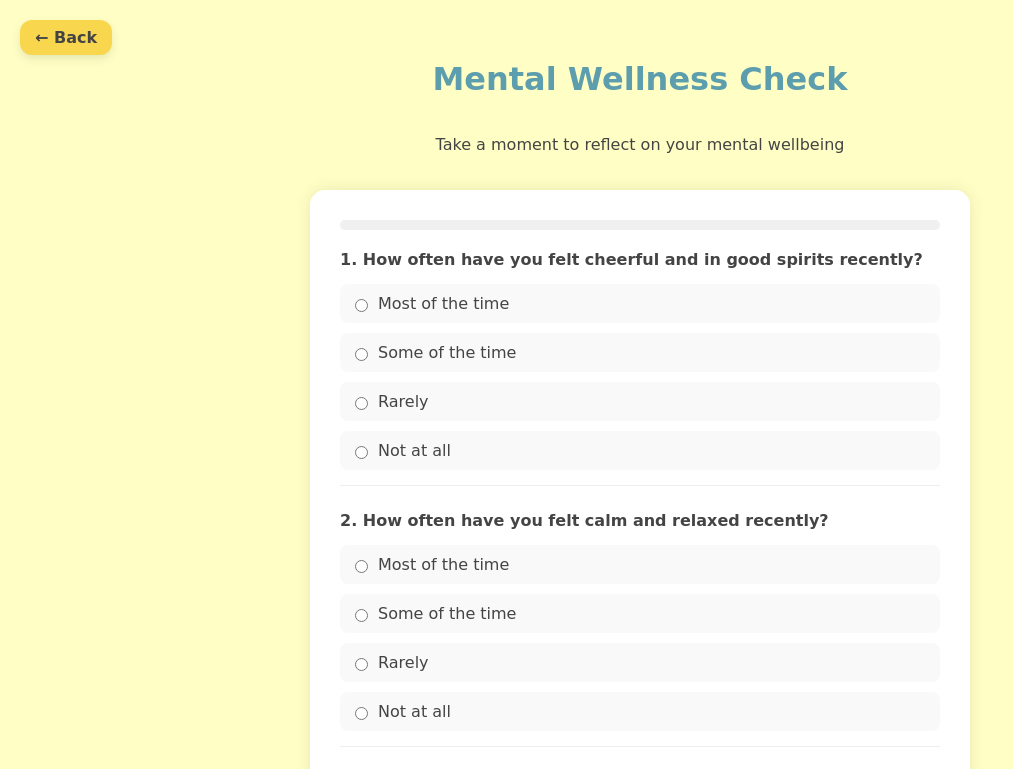
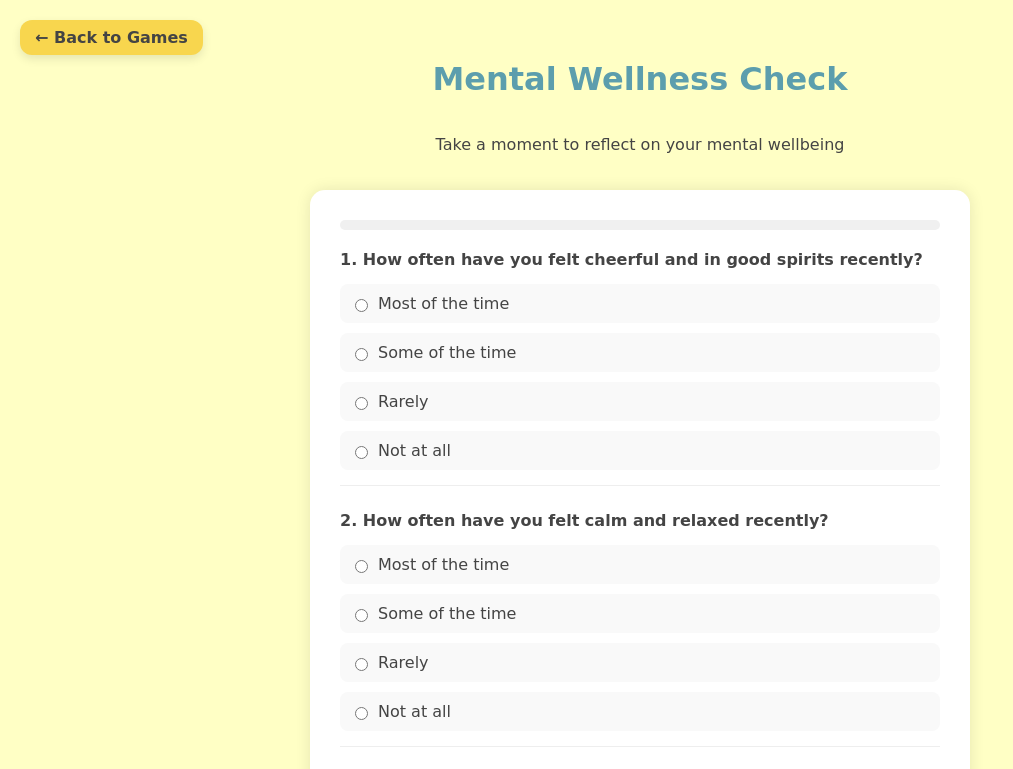
Before and after one commit to TurahLol/Solara, a plain HTML site: page quiz.html in a window 1280 px wide. Shown: the top 769 px of the page, without its empty margins (0-1013 px from the left). Drawn offline with Linux system fonts and the light colour scheme.

Commit message:
quiz.html

```diff
--- a/quiz.html
+++ b/quiz.html
@@ -120,7 +120,7 @@
 </style>
 </head>
 <body>
-<a href="../minigame.html" class="back-link">← Back</a>
+<a href="Solara/minigame.html" class="back-link">← Back to Games</a>
 <h1>Mental Wellness Check</h1>
 <p>Take a moment to reflect on your mental wellbeing</p>
 
@@ -250,4 +250,5 @@
   }
 </script>
 </body>
+
 </html>
```
